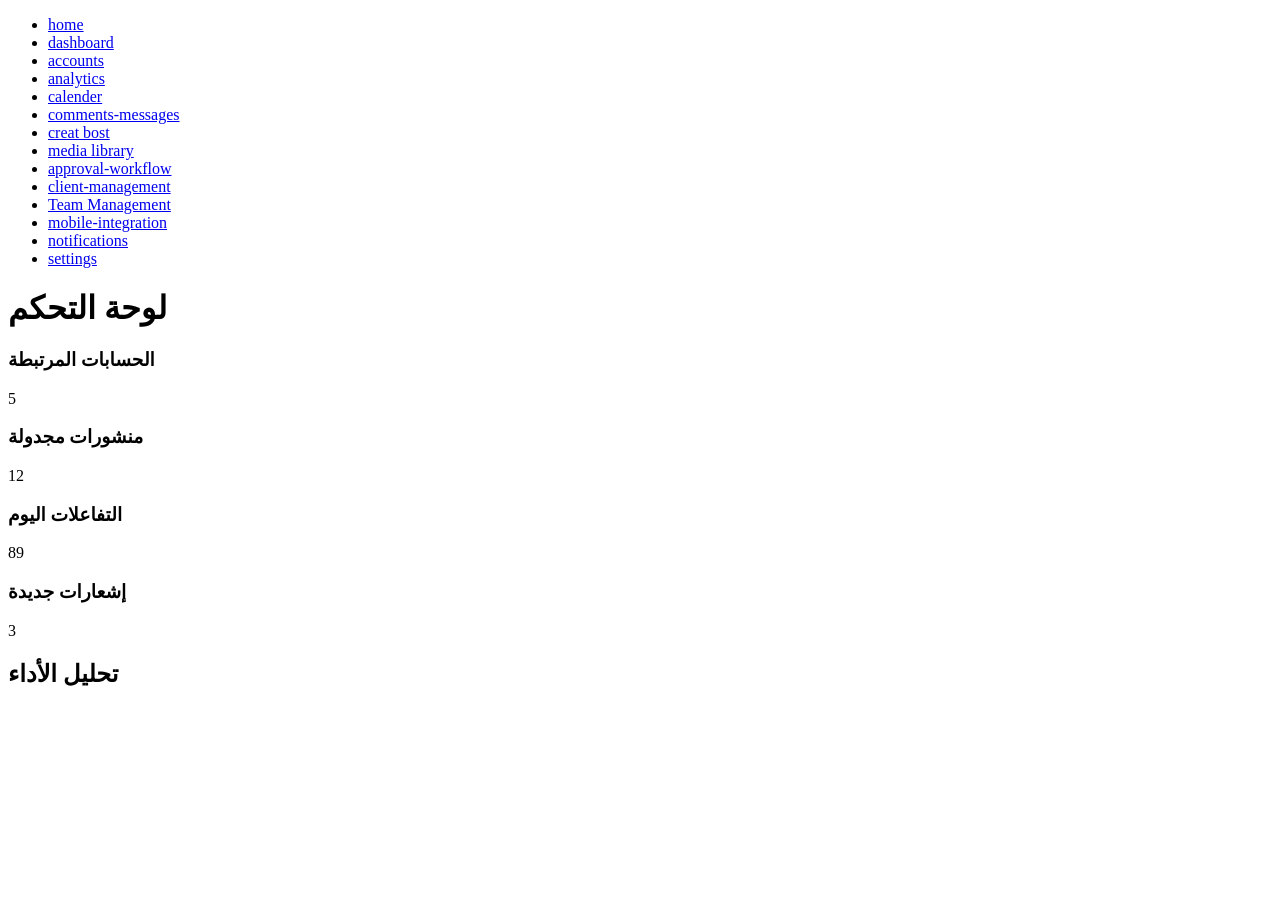
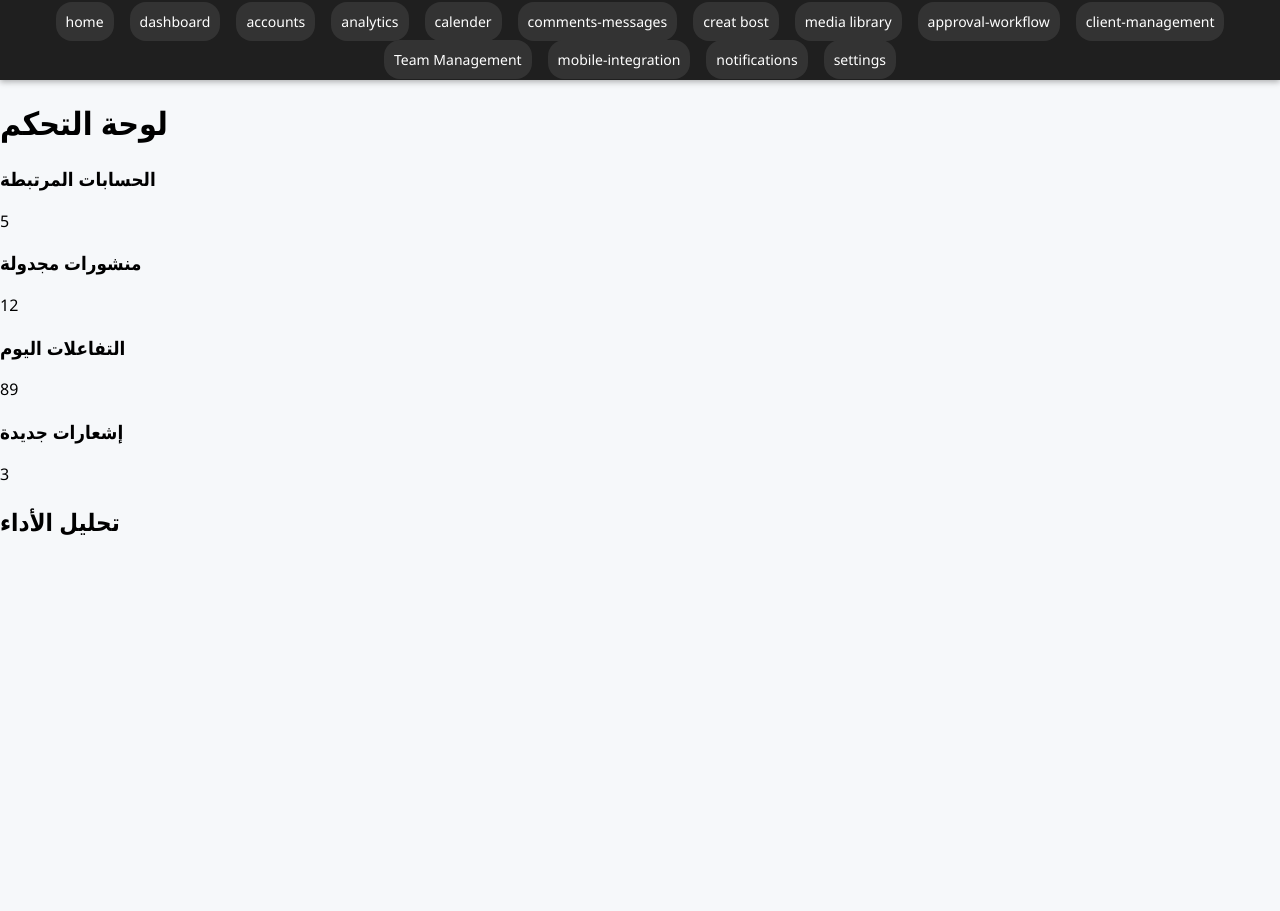
Before and after one commit to Mustafax98/social, a plain HTML site: page index.html in a window 1280 px wide. After the commit the page ends 800 px from the top, so only its background shows below. Drawn offline with nearby package versions, Linux system fonts and the light colour scheme; the site is published under a folder, as on GitHub Pages, so addresses that start at the root find nothing; a script that the page names is missing.

Commit message:
Update index.html

```diff
--- a/index.html
+++ b/index.html
@@ -4,27 +4,27 @@
   <meta charset="UTF-8" />
   <meta name="viewport" content="width=device-width, initial-scale=1.0" />
   <title>لوحة التحكم - إدارة السوشيال ميديا</title>
-  <link rel="stylesheet" href="/Style.css">
+  <link rel="stylesheet" href="Style.css">
 </head>
 <body>
   <div class="dashboard-container">
 
    <div class="taps">
       <ul>
-        <li><a href="/index.html">home</a></li>
-        <li><a href="/dashboard.html">dashboard</a></li>
-        <li><a href="/accounts.html">accounts</a></li>
-        <li><a href="/analytics.html">analytics</a></li>
-        <li><a href="/calender.html">calender</a></li>
-        <li><a href="/comments-messages.html">comments-messages</a></li>
-        <li><a href="/creat bost.html">creat bost</a></li>
-        <li><a href="/media library.html">media library</a></li>
-        <li><a href="/approval-workflow.html">approval-workflow</a></li>
-        <li><a href="/client-management.html">client-management</a></li>
-        <li><a href="/Team Management.html">Team Management</a></li>
-        <li><a href="/mobile-integration.html">mobile-integration</a></li>
-        <li><a href="/notifications.html">notifications</a></li>
-        <li><a href="/settings.html">settings</a></li>
+        <li><a href="index.html">home</a></li>
+        <li><a href="dashboard.html">dashboard</a></li>
+        <li><a href="accounts.html">accounts</a></li>
+        <li><a href="analytics.html">analytics</a></li>
+        <li><a href="calender.html">calender</a></li>
+        <li><a href="comments-messages.html">comments-messages</a></li>
+        <li><a href="creat-bost.html">creat bost</a></li>
+        <li><a href="media-library.html">media library</a></li>
+        <li><a href="approval-workflow.html">approval-workflow</a></li>
+        <li><a href="client-management.html">client-management</a></li>
+        <li><a href="Team-Management.html">Team Management</a></li>
+        <li><a href="mobile-integration.html">mobile-integration</a></li>
+        <li><a href="notifications.html">notifications</a></li>
+        <li><a href="settings.html">settings</a></li>
       </ul>
     </div>
     <header>
```
